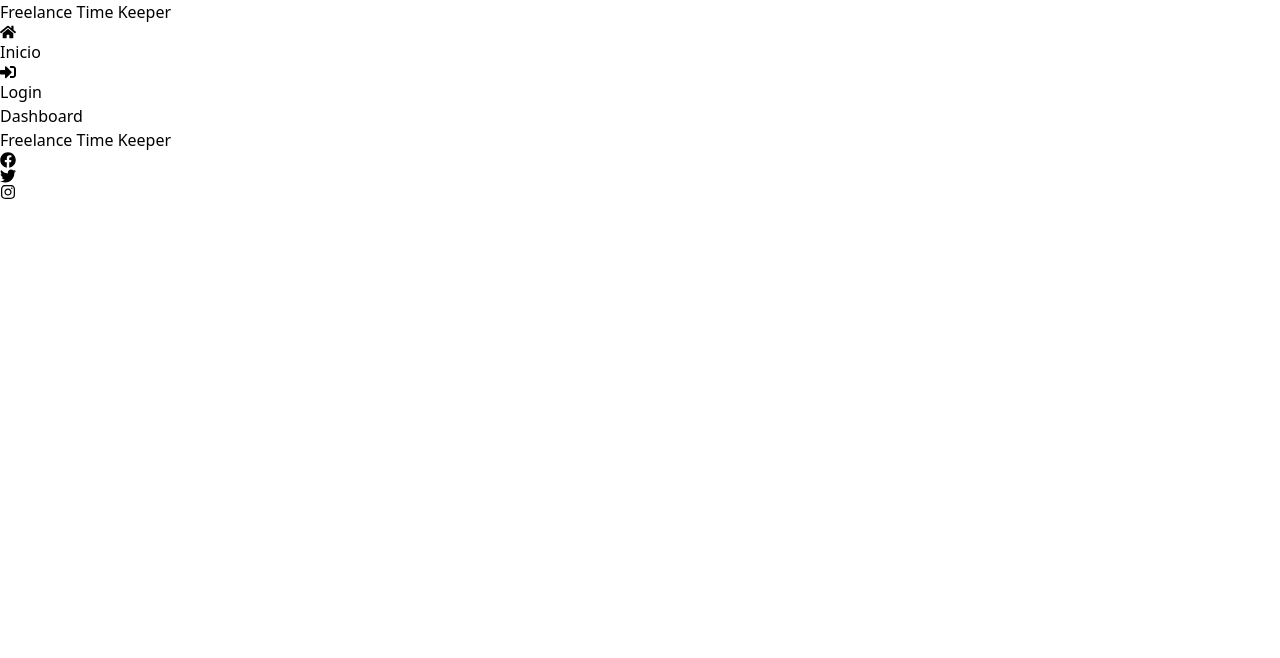
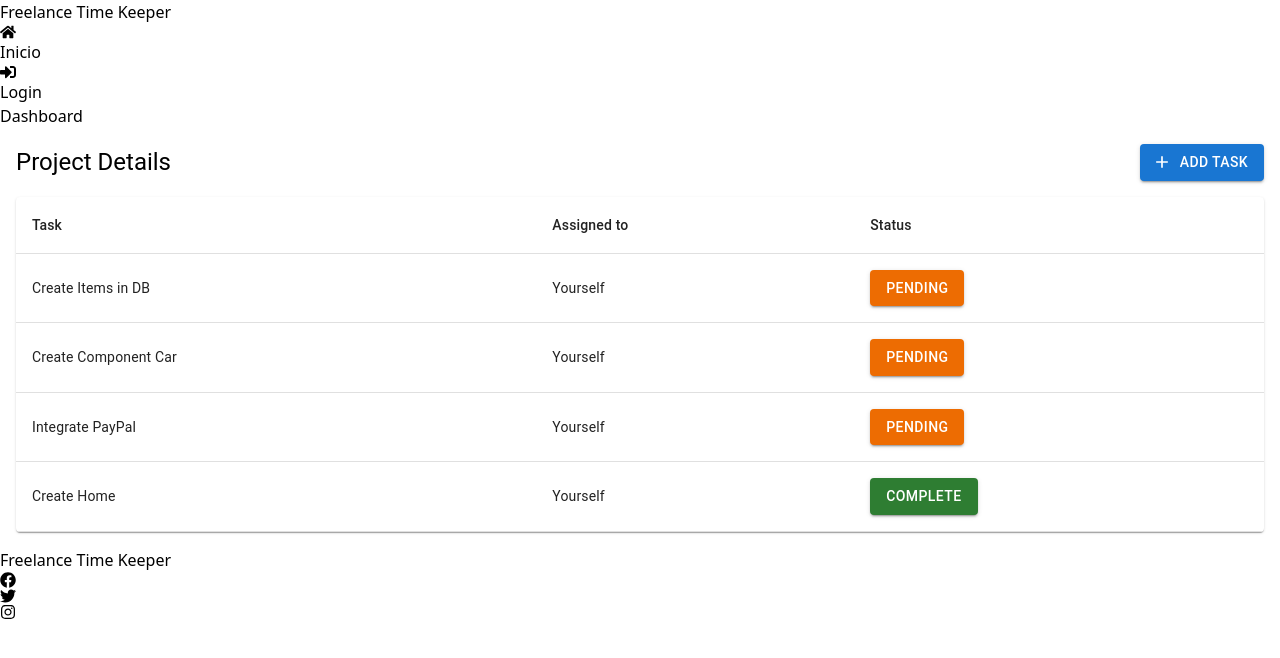
Before and after one commit to No-Country-simulation/C19-17-m-java-react, a React (Vite) app in the folder freelancer-timer-keeper/frontend/: page /projects/1 in a window 1280 px wide. Shown: the top 658 px of the page. Built offline with nearby package versions, Linux system fonts and the light colour scheme; no server answers.

Commit message:
feat: add details projects done

```diff
--- a/freelancer-timer-keeper/frontend/src/App.tsx
+++ b/freelancer-timer-keeper/frontend/src/App.tsx
@@ -7,21 +7,22 @@ import Login from './components/auth/login';
 import Register from './components/auth/register';
 import Dashboard from './components/layout/Dashboard';
 import Projects from './components/projects/projects';
+import ProjectDetails from './components/projects/project.details'; // Import the ProjectDetails component
+
 const App: React.FC = () => {
   return (
     <Router>
       <div className="flex flex-col min-h-screen">
         <Menu />
         <div className="flex flex-1">
-
           <main className="flex-1 p-4">
             <Routes>
               <Route path="/" element={<Home />} />
-
               <Route path="/login" element={<Login />} />
               <Route path="/register" element={<Register />} />
               <Route path="/Dashboard" element={<Dashboard />} />
-              <Route path="/projects" element={<Projects />}/>
+              <Route path="/projects" element={<Projects />} />
+              <Route path="/projects/:projectId" element={<ProjectDetails />} /> {/* Add the route for project details */}
             </Routes>
           </main>
         </div>
--- /dev/null
+++ b/freelancer-timer-keeper/frontend/src/components/projects/project.details.tsx
@@ -0,0 +1,58 @@
+import React from 'react';
+import { useParams } from 'react-router-dom';
+import { Table, TableBody, TableCell, TableContainer, TableHead, TableRow, Paper, Typography, Button } from '@mui/material';
+import AddIcon from '@mui/icons-material/Add';
+
+const tasksData = [
+  { projectId: 1, task: 'Create Items in DB', assignedTo: 'Yourself', status: 'Pending' },
+  { projectId: 1, task: 'Create Component Car', assignedTo: 'Yourself', status: 'Pending' },
+  { projectId: 1, task: 'Integrate PayPal', assignedTo: 'Yourself', status: 'Pending' },
+  { projectId: 1, task: 'Create Home', assignedTo: 'Yourself', status: 'Complete' },
+  // Add more tasks as needed
+];
+
+const ProjectDetails: React.FC = () => {
+  const { projectId } = useParams<{ projectId: string }>();
+
+  // Filtra las tareas del proyecto actual
+  const projectTasks = tasksData.filter(task => task.projectId === parseInt(projectId));
+
+  return (
+    <div style={{ padding: '16px' }}>
+      <div style={{ display: 'flex', justifyContent: 'space-between', alignItems: 'center', marginBottom: '16px' }}>
+        <Typography variant="h5" component="h2">
+          Project Details
+        </Typography>
+        <Button variant="contained" color="primary" startIcon={<AddIcon />}>
+          Add Task
+        </Button>
+      </div>
+      <TableContainer component={Paper}>
+        <Table>
+          <TableHead>
+            <TableRow>
+              <TableCell>Task</TableCell>
+              <TableCell>Assigned to</TableCell>
+              <TableCell>Status</TableCell>
+            </TableRow>
+          </TableHead>
+          <TableBody>
+            {projectTasks.map((task, index) => (
+              <TableRow key={index}>
+                <TableCell>{task.task}</TableCell>
+                <TableCell>{task.assignedTo}</TableCell>
+                <TableCell>
+                  <Button variant="contained" color={task.status === 'Pending' ? 'warning' : 'success'}>
+                    {task.status}
+                  </Button>
+                </TableCell>
+              </TableRow>
+            ))}
+          </TableBody>
+        </Table>
+      </TableContainer>
+    </div>
+  );
+};
+
+export default ProjectDetails;
--- a/freelancer-timer-keeper/frontend/src/components/projects/projects.tsx
+++ b/freelancer-timer-keeper/frontend/src/components/projects/projects.tsx
@@ -1,9 +1,11 @@
 import React, { useState } from 'react';
 import { Table, TableBody, TableCell, TableContainer, TableHead, TableRow, Paper, Button, Typography } from '@mui/material';
 import AddIcon from '@mui/icons-material/Add';
+import { Link } from 'react-router-dom';
 import ProjectModal from './modal.project';
 
 interface Project {
+  id: number;
   title: string;
   team: string;
   client: string;
@@ -12,10 +14,10 @@ interface Project {
 }
 
 const projectsData: Project[] = [
-  { title: 'Create e-commerce MercaFresh', team: 'Yourself', client: 'Carlos', deliveryDate: '22-07-2024', status: 'Pending' },
-  { title: 'Landing Tesla', team: 'Omar, Damian, Lucas, Yourself', client: 'Tesla', deliveryDate: '03-08-2024', status: 'Pending' },
-  { title: 'Inventory System', team: 'Omar, David, Oscar, Francisco', client: 'Rick', deliveryDate: '10-06-2024', status: 'Pending' },
-  { title: 'Create telegram bot', team: 'Yourself', client: 'Maria', deliveryDate: '11-07-2024', status: 'Complete' },
+  { id: 1, title: 'Create e-commerce MercaFresh', team: 'Yourself', client: 'Carlos', deliveryDate: '22-07-2024', status: 'Pending' },
+  { id: 2, title: 'Landing Tesla', team: 'Omar, Damian, Lucas, Yourself', client: 'Tesla', deliveryDate: '03-08-2024', status: 'Pending' },
+  { id: 3, title: 'Inventory System', team: 'Omar, David, Oscar, Francisco', client: 'Rick', deliveryDate: '10-06-2024', status: 'Pending' },
+  { id: 4, title: 'Create telegram bot', team: 'Yourself', client: 'Maria', deliveryDate: '11-07-2024', status: 'Complete' },
   // Add more projects if needed
 ];
 
@@ -52,8 +54,8 @@ const Projects: React.FC = () => {
             </TableRow>
           </TableHead>
           <TableBody>
-            {projectsData.map((project, index) => (
-              <TableRow key={index}>
+            {projectsData.map((project) => (
+              <TableRow key={project.id} component={Link} to={`/projects/${project.id}`} style={{ textDecoration: 'none' }}>
                 <TableCell>{project.title}</TableCell>
                 <TableCell>{project.team}</TableCell>
                 <TableCell>{project.client}</TableCell>
```
